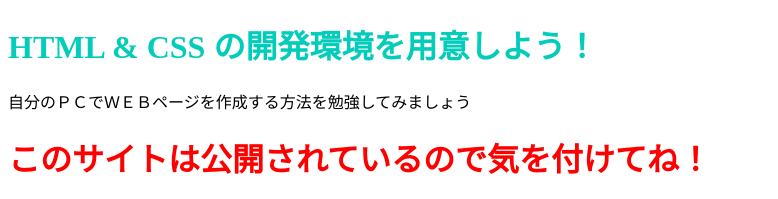
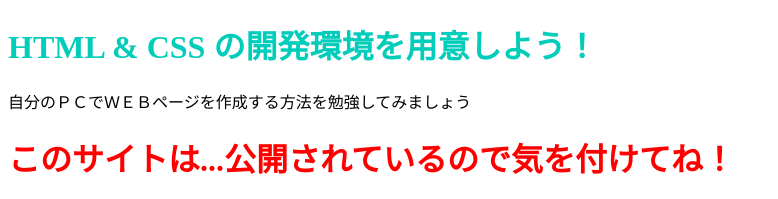
Before and after one commit to foo012/.github.io, a plain HTML site: page index.html in a window 1280 px wide. Shown: the top 199 px of the page, without its empty margins (0-778 px from the left). Drawn offline with Linux system fonts and the light colour scheme.

Commit message:
Update index.html

```diff
--- a/index.html
+++ b/index.html
@@ -8,7 +8,7 @@
   <body>
     <h1 class="title">HTML & CSS の開発環境を用意しよう！</h1>
     <p>自分のＰＣでＷＥＢページを作成する方法を勉強してみましょう</p>
-    <h1 class="denger"><dr>このサイトは公開されているので気を付けてね！</h1>
+    <h1 class="denger"><dr>このサイトは...</dr><dr>公開されているので気を付けてね！</dr></h1>
     <img src=".top.png">
   </body>
 </html>
```
